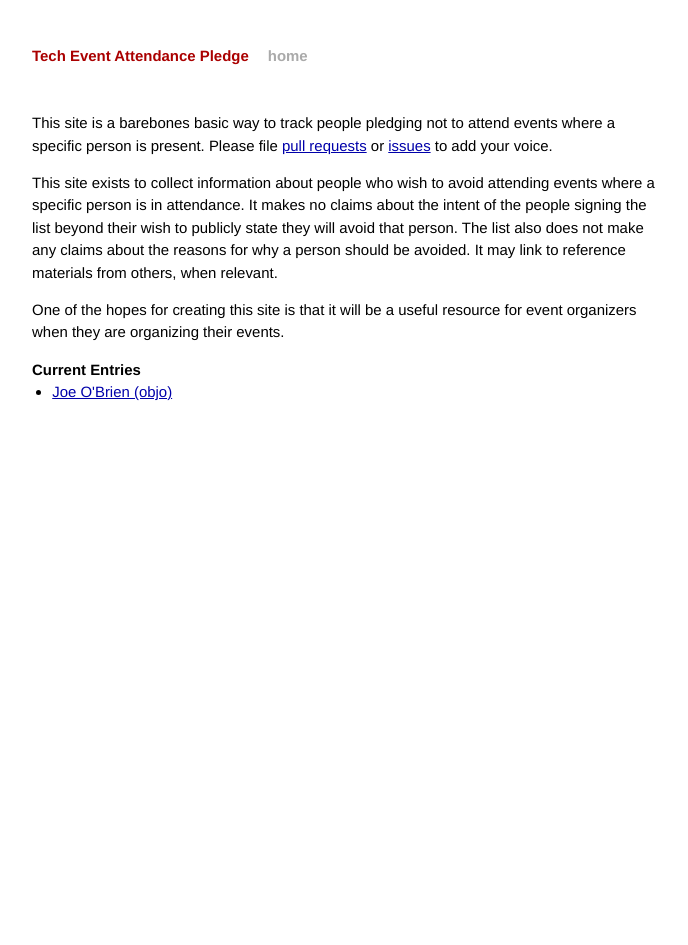
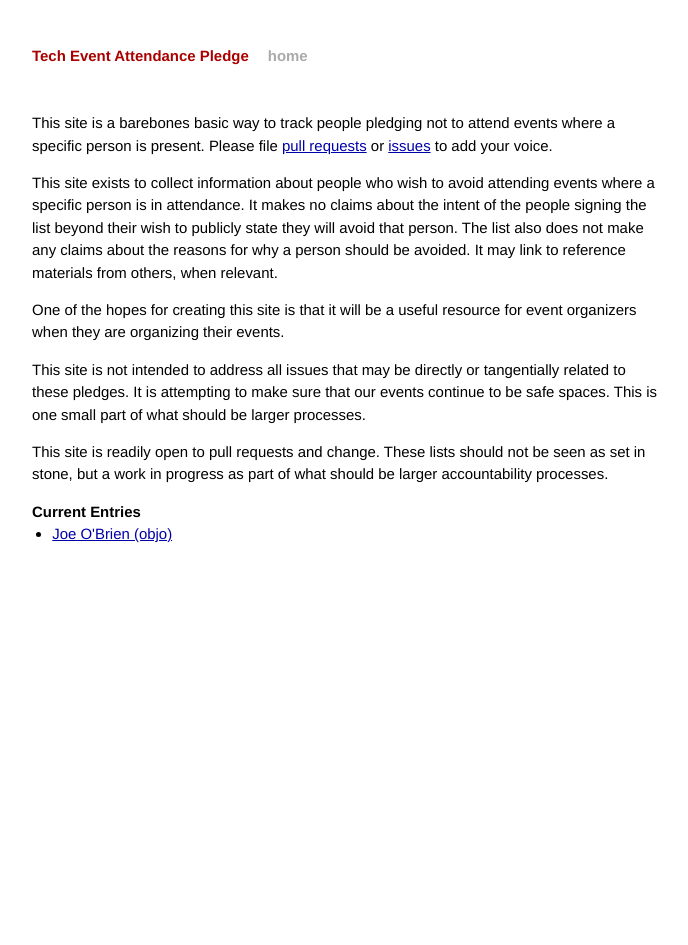
Before and after one commit to techtektek/tech-event-attendance-pledge.github.io, a Jekyll site: the page built from index.html, in a window 1280 px wide. Shown: the whole page, without its empty margins (294-982 px from the left). Built offline with Jekyll 4.4.1, drawn with Linux system fonts in a browser that asks for light colours; Markdown is read by kramdown in place of the engine named in the settings.

Commit message:
Add additional clarifying language.

```diff
--- a/index.html
+++ b/index.html
@@ -19,6 +19,15 @@ title: Tech Event Attendance Pledge
   <p>One of the hopes for creating this site is that it will be a useful
     resource for event organizers when they are organizing their events.</p>
 
+  <p>This site is not intended to address all issues that may be directly or
+    tangentially related to these pledges. It is attempting to make sure that
+    our events continue to be safe spaces. This is one small part of what
+    should be larger processes.</p>
+
+  <p>This site is readily open to pull requests and change. These lists should
+    not be seen as set in stone, but a work in progress as part of what
+    should be larger accountability processes.</p>
+
   <div class="post">
     <h2>Current Entries</h2>
     <ul>
```
